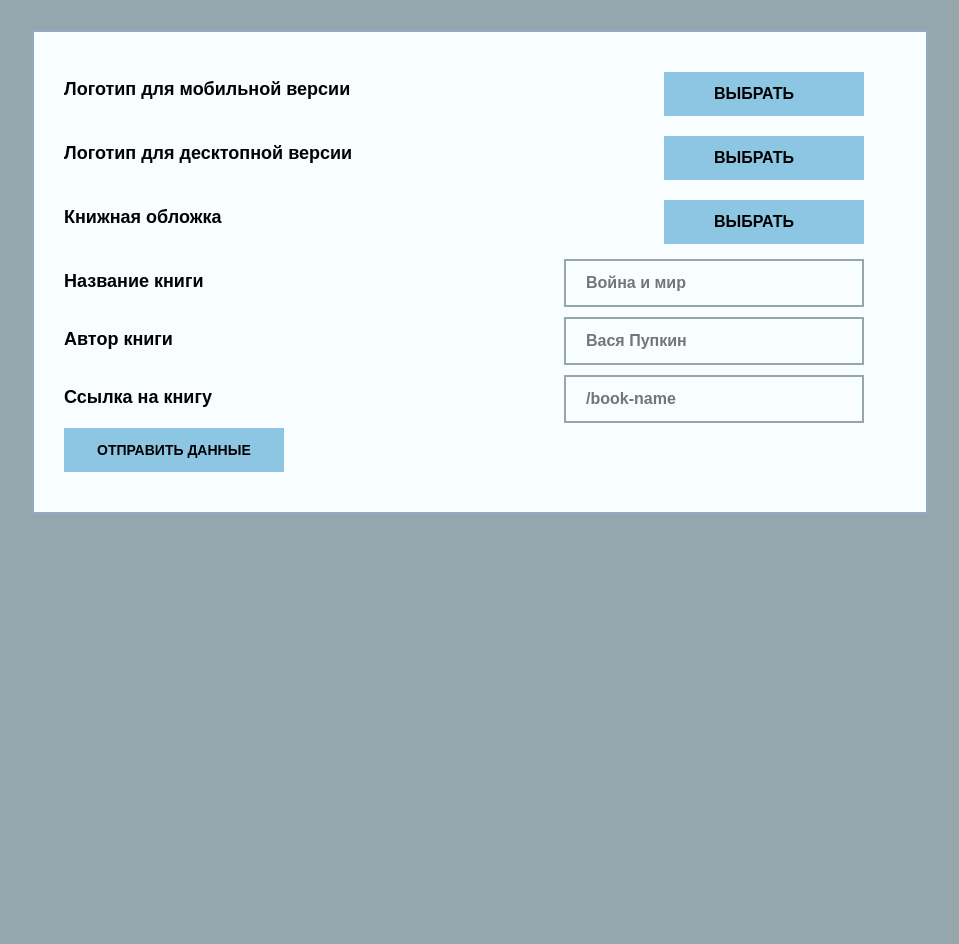
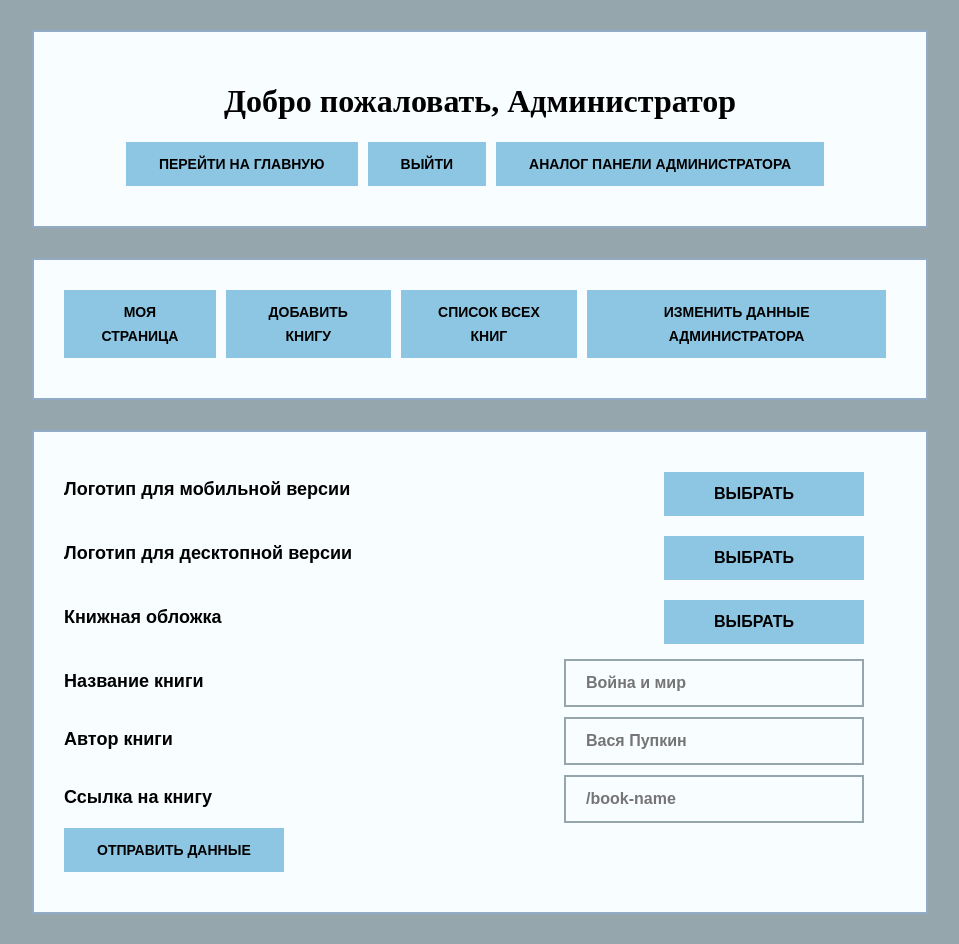
Before and after one commit to Ann0808/booksite, a PHP site: page /admin/addnewbook.php in a window 1280 px wide. Shown: the whole page, without its empty margins (160-1119 px from the left). Before the commit the page ends 514 px from the top, so only its background shows below. Run offline with PHP 8.4, Linux system fonts and the light colour scheme; data that the repository does not hold is empty; some libraries are stand-ins or nearby versions.

Commit message:
header and footer in other files

```diff
--- a/admin/addnewbook.php
+++ b/admin/addnewbook.php
@@ -1,33 +1,4 @@
-<!DOCTYPE html>
-<?php
-
- require( "../config.php" );
- $dbhost  = 'localhost';
- $dbname  = 'cms';
- $dbuser  = DB_USERNAME;
- $dbpass  = DB_PASSWORD;
- $mysqli = new mysqli($dbhost, $dbuser, $dbpass, $dbname);
- if ($connection->connect_error) die($connection->connect_error);
- // function queryMysql($query)
- //   {
- //     global $mysqli;
- //     $result = $mysqli->query($query);
- //     if (!$result) die($mysqli->error);
- //     return $result;
- //   }
-   // if(isset($_POST['submit'])) {
-   //   $name=$_POST['book-name'];
-   //
-   // }
- ?>
- <!DOCTYPE html>
- <html>
-   <head>
-     <meta charset="utf-8">
-     <title></title>
-<link rel="stylesheet" href="../css/style.css">
-   </head>
-   <body class="admin__body">
+<?php include("header_admin.php"); ?>
     <div class="admin-container">
     	<div class="admin-container__items">
     		<div class="admin-container__item">
@@ -100,5 +71,4 @@
 			 </div>
     	</div>
     </div>
-   </body>
- </html>
+<?php include("footer_admin.php"); ?>
--- a/admin/editbook.php
+++ b/admin/editbook.php
@@ -0,0 +1,2 @@
+<?php include("header_admin.php"); ?>
+<?php include("footer_admin.php"); ?>
--- /dev/null
+++ b/admin/footer_admin.php
@@ -0,0 +1,2 @@
+  </body>
+</html>
--- /dev/null
+++ b/admin/header_admin.php
@@ -0,0 +1,44 @@
+<?php
+
+ require( "../config.php" );
+ $dbhost  = 'localhost';
+ $dbname  = 'cms';
+ $dbuser  = DB_USERNAME;
+ $dbpass  = DB_PASSWORD;
+ $mysqli = new mysqli($dbhost, $dbuser, $dbpass, $dbname);
+ if ($connection->connect_error) die($connection->connect_error);
+ // function queryMysql($query)
+ //   {
+ //     global $mysqli;
+ //     $result = $mysqli->query($query);
+ //     if (!$result) die($mysqli->error);
+ //     return $result;
+ //   }
+   // if(isset($_POST['submit'])) {
+   //   $name=$_POST['book-name'];
+   //
+   // }
+ ?>
+<!DOCTYPE html>
+<html>
+  <head>
+    <meta charset="utf-8">
+    <title>Admin panel</title>
+    <link rel="stylesheet" href="../css/style.css">
+		<script src="../js/jquery-3.2.1.min.js"></script>
+  </head>
+  <body class="admin__body">
+    <div class="admin-container">
+    	<h1 class="admin-title">Добро пожаловать, Администратор</h1>
+			<a class="btn" href="../index.php">Перейти на главную</a>
+			<a class="btn" href="admin.php?action=logout"?>Выйти</a>
+			<a class="btn" href="admin_pannel.php">Аналог панели администратора</a>
+    </div>
+    <div class="admin-container">
+			<div class="admin-menu">
+					<li><a href="admin.php"  class="btn" >Моя страница</a></li>
+					<li><a href="addnewbook.php"  class="btn">Добавить книгу</a></li>
+					<li><a href="showbooks.php"  class="btn">Список всех книг</a></li>
+					<li><a href=""  class="btn">Изменить данные администратора</a></li>
+			</div>
+		</div>
```
Also changed, not shown: admin/showbooks.php (+8 -25 lines).
